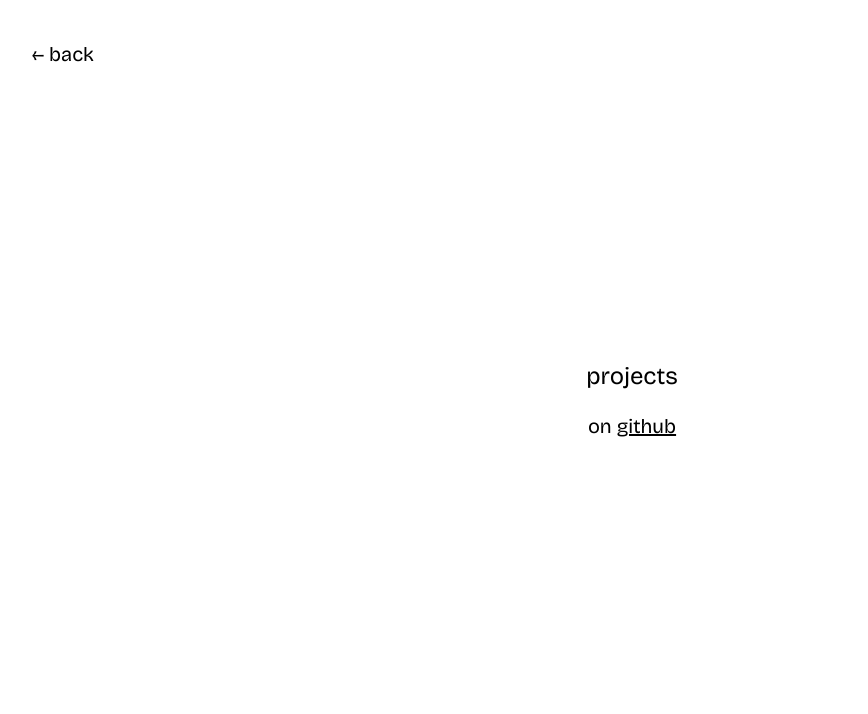
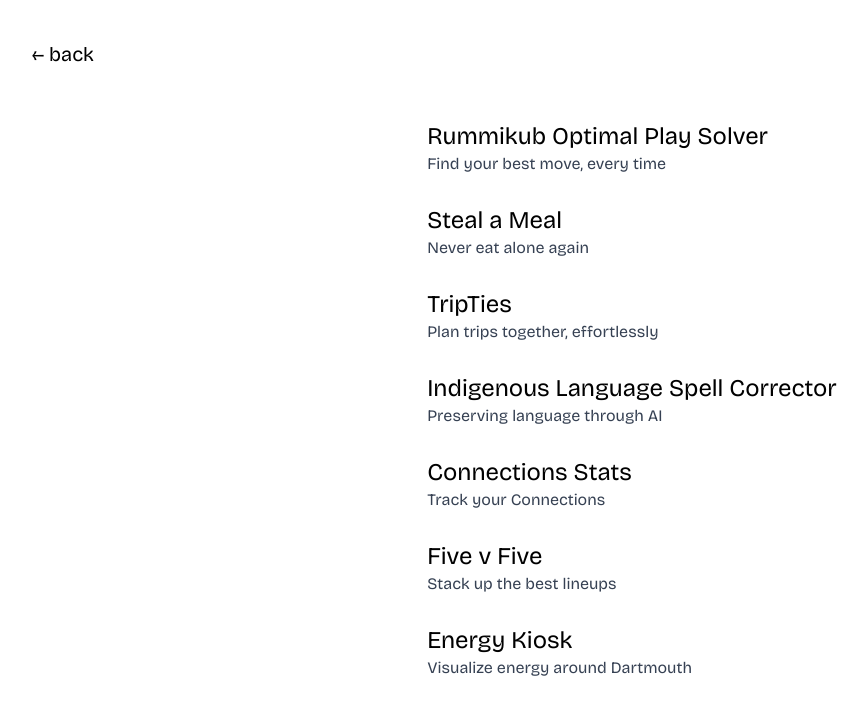
Before and after one commit to chakrupka/me, a React (Vite) app: page /projects in a window 1280 px wide. Shown: the top 714 px of the page, without its empty margins (8-876 px from the left). Built offline with nearby package versions, Linux system fonts and the light colour scheme.

Commit message:
updates to project section

```diff
--- a/src/App.tsx
+++ b/src/App.tsx
@@ -2,6 +2,7 @@ import { Routes, Route } from "react-router-dom";
 import Home from "./components/Home";
 import About from "./components/About";
 import Projects from "./components/Projects";
+import ProjectDetail from "./components/ProjectDetail";
 
 function App() {
   return (
@@ -9,6 +10,7 @@ function App() {
       <Route path="/" element={<Home />} />
       <Route path="/about" element={<About />} />
       <Route path="/projects" element={<Projects />} />
+      <Route path="/projects/:projectId" element={<ProjectDetail />} />
     </Routes>
   );
 }
--- /dev/null
+++ b/src/components/ProjectDetail.tsx
@@ -0,0 +1,20 @@
+import { Link, useLocation } from "react-router-dom";
+
+function ProjectDetail() {
+  const location = useLocation();
+
+  return (
+    <div className="flex h-full flex-col items-center justify-center pt-20 dark:bg-black">
+      <Link
+        to="/projects"
+        state={{ scrollProgress: location.state?.scrollProgress }}
+        className="absolute top-10 left-10 text-xl dark:text-white"
+      >
+        ← back
+      </Link>
+      <p>Hello</p>
+    </div>
+  );
+}
+
+export default ProjectDetail;
--- a/src/components/Projects.tsx
+++ b/src/components/Projects.tsx
@@ -1,4 +1,5 @@
 import { Link, useLocation } from "react-router-dom";
+import { projectsData } from "../data/projectsData";
 
 function Projects() {
   const location = useLocation();
@@ -12,18 +13,27 @@ function Projects() {
       >
         ← back
       </Link>
-      <h1 className="w-2/3 pb-5 text-center text-2xl dark:text-white">
-        projects
-      </h1>
-      <p className="w-2/3 text-center text-xl dark:text-white">
-        on{" "}
-        <a
-          href="https://www.github.com/chakrupka"
-          className="text-black underline dark:text-white"
-        >
-          github
-        </a>
-      </p>
+      <div className="flex w-3/4 flex-col items-start justify-center gap-7 pt-15 sm:w-fit sm:pt-0">
+        {projectsData.map((project, ind) => (
+          <Link
+            to={`./${project.id}`}
+            key={ind}
+            className="flex flex-col"
+            state={{ scrollProgress: location.state?.scrollProgress }}
+          >
+            {/* <img
+              className="sm: w-120 overflow-clip"
+              src={`./public/project_thumbnails/${project.thumbnail}`}
+            /> */}
+            <h2 className="text-xl sm:text-2xl dark:text-white">
+              {project.title}
+            </h2>
+            <p className="text-gray-700 dark:text-gray-400">
+              {project.subtitle}
+            </p>
+          </Link>
+        ))}
+      </div>
     </div>
   );
 }
--- /dev/null
+++ b/src/data/projectsData.ts
@@ -0,0 +1,79 @@
+export const projectsData = [
+  {
+    title: "Rummikub Optimal Play Solver",
+    id: "rummikub",
+    subtitle: "Find your best move, every time",
+    content: {
+      overview: 'This project does amazing things',
+      technologies: ['React', 'TypeScript', 'Tailwind'],
+      images: ['detail1.jpg', 'detail2.jpg'],
+      link: 'https://github.com/',
+    },
+  },
+  {
+    title: "Steal a Meal",
+    id: "stealameal",
+    subtitle: "Never eat alone again",
+    content: {
+      overview: 'This project does amazing things',
+      technologies: ['React', 'TypeScript', 'Tailwind'],
+      images: ['detail1.jpg', 'detail2.jpg'],
+      link: 'https://github.com/',
+    },
+  },
+  {
+    title: "TripTies",
+    id: "tripcoodinator",
+    subtitle: "Plan trips together, effortlessly",
+    content: {
+      overview: 'This project does amazing things',
+      technologies: ['React', 'TypeScript', 'Tailwind'],
+      images: ['detail1.jpg', 'detail2.jpg'],
+      link: 'https://github.com/',
+    },
+  },
+  {
+    title: "Indigenous Language Spell Corrector",
+    id: "spellcorrector",
+    subtitle: "Preserving language through AI",
+    content: {
+      overview: 'This project does amazing things',
+      technologies: ['React', 'TypeScript', 'Tailwind'],
+      images: ['detail1.jpg', 'detail2.jpg'],
+      link: 'https://github.com/',
+    },
+  },
+  {
+    title: "Connections Stats",
+    id: "connectionsstats",
+    subtitle: "Track your Connections",
+    content: {
+      overview: 'This project does amazing things',
+      technologies: ['React', 'TypeScript', 'Tailwind'],
+      images: ['detail1.jpg', 'detail2.jpg'],
+      link: 'https://github.com/',
+    },
+  },
+  {
+    title: "Five v Five",
+    id: "fivevfive",
+    subtitle: "Stack up the best lineups",
+    content: {
+      overview: 'This project does amazing things',
+      technologies: ['React', 'TypeScript', 'Tailwind'],
+      images: ['detail1.jpg', 'detail2.jpg'],
+      link: 'https://github.com/',
+    },
+  },
+  {
+    title: "Energy Kiosk",
+    id: "energykiosk", // https://irving-energy-kiosk.onrender.com/
+    subtitle: "Visualize energy around Dartmouth",
+    content: {
+      overview: 'This project does amazing things',
+      technologies: ['React', 'TypeScript', 'Tailwind'],
+      images: ['detail1.jpg', 'detail2.jpg'],
+      link: 'https://github.com/',
+    },
+  },
+];
```
